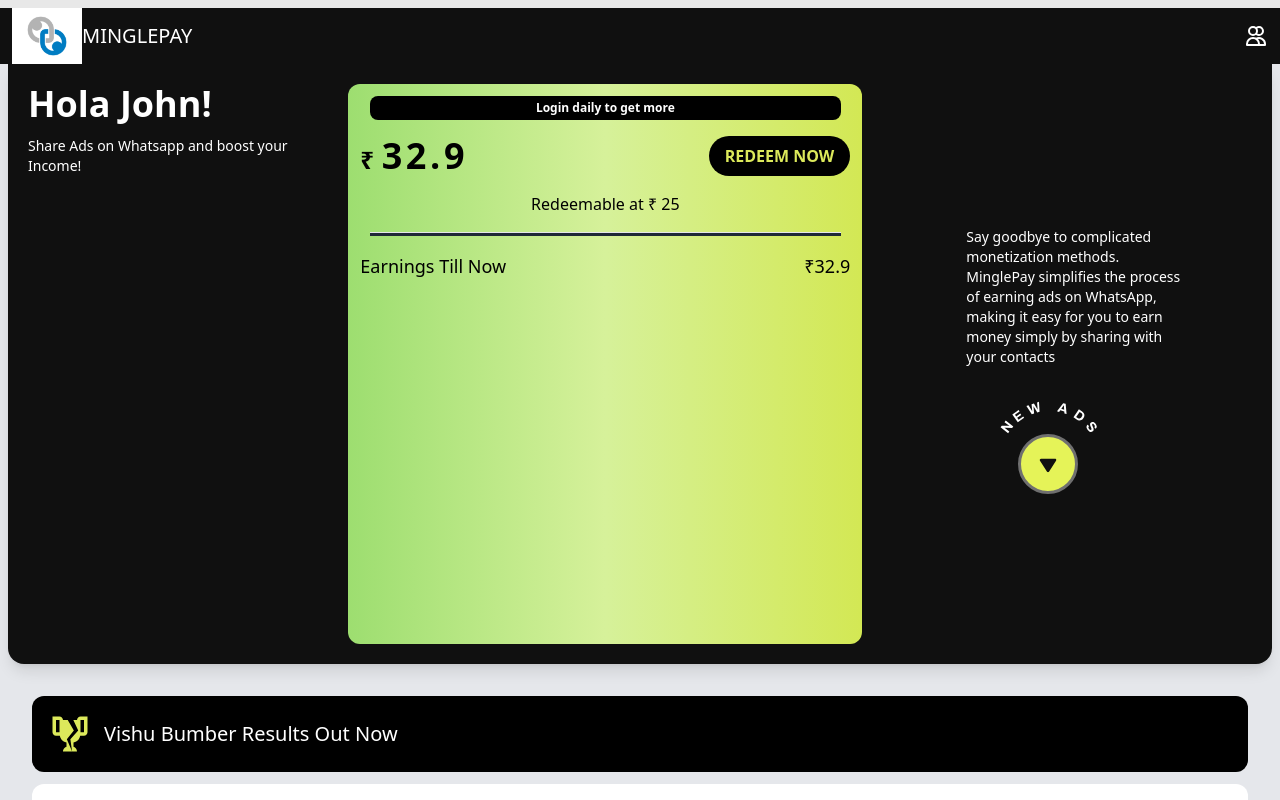
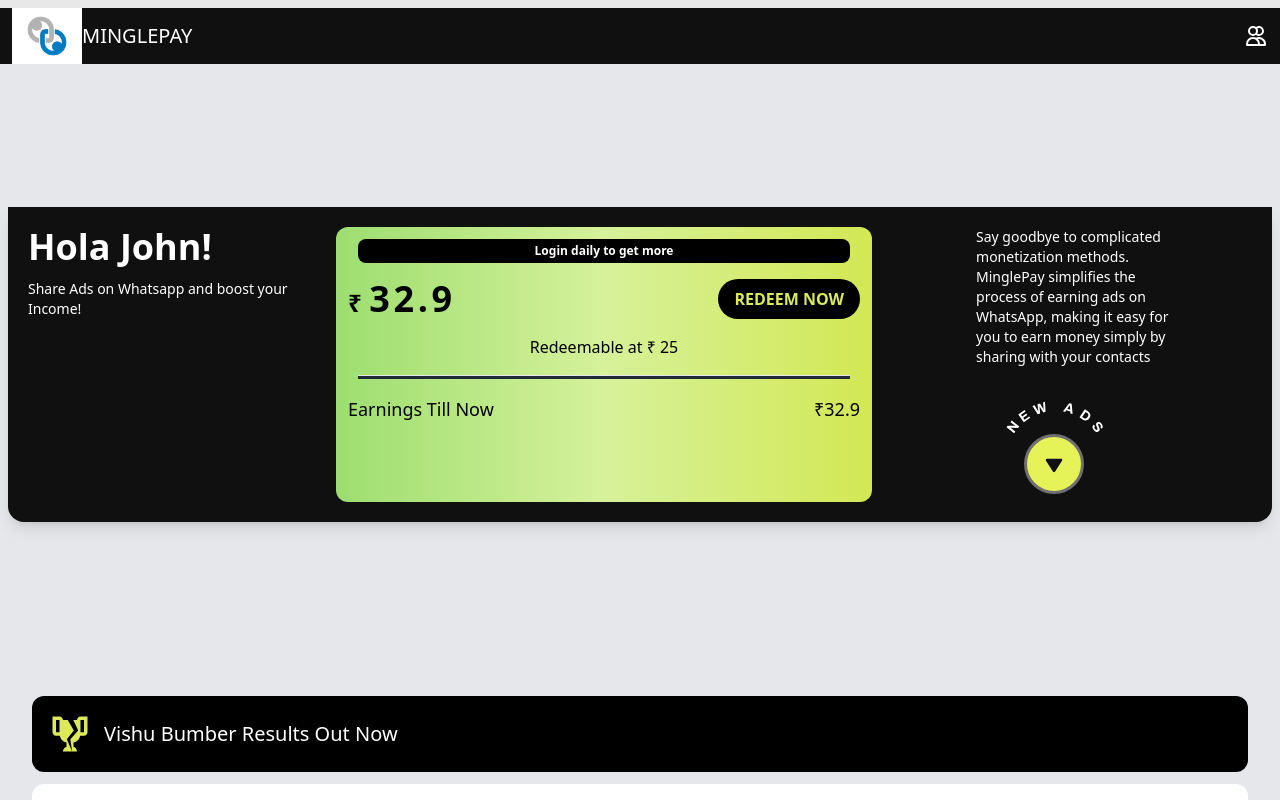
Before and after one commit to Thrisha1/MinglePay, a Next.js app: page /dashboard in a window 1280 px wide. Shown: the top 800 px of the page. Built offline with nearby package versions, Linux system fonts and the light colour scheme.

Commit message:
dashboard card size increased

```diff
--- a/components/dashboard/hero.jsx
+++ b/components/dashboard/hero.jsx
@@ -9,7 +9,7 @@ const Hero = () => {
 
     return (
         <div>
-            <section className="min-h-[600px] flex justify-center">
+            <section className="min-h-[600px] flex justify-center items-center">
                 <div className="flex-col gap-10 justify-center bg-[#101010] mx-2 from-[#86fde8] mt-0 to-[#acb6e5] overflow-hidden flex rounded-b-2xl shadow-lg p-5 align-middle items-stretch h-auto md:flex-row">
                     <div className="md:w-1/2 flex-col">
                         <h1 className="text-white text-4xl font-bold">Hola John!</h1>
@@ -17,7 +17,7 @@ const Hero = () => {
                             Share Ads on Whatsapp and boost your Income!
                         </h2>
                     </div>
-                    <div className="flex py-3 flex-col items-center bg-gradient-to-r from-[#9DDE70] from-0% via-[#D6F19A] via-36.77% to-[#D3E854] to-100% w-11/12 rounded-xl min-h-[200px] ">
+                    <div className="flex py-3 flex-col items-center bg-gradient-to-r from-[#9DDE70] from-0% via-[#D6F19A] via-36.77% to-[#D3E854] to-100% w-full rounded-xl min-h-[200px] ">
                         <div className='bg-black rounded-lg w-11/12 text-white text-xs font-bold text-center px-2 py-1'>
                             Login daily to get more
                         </div>
```
